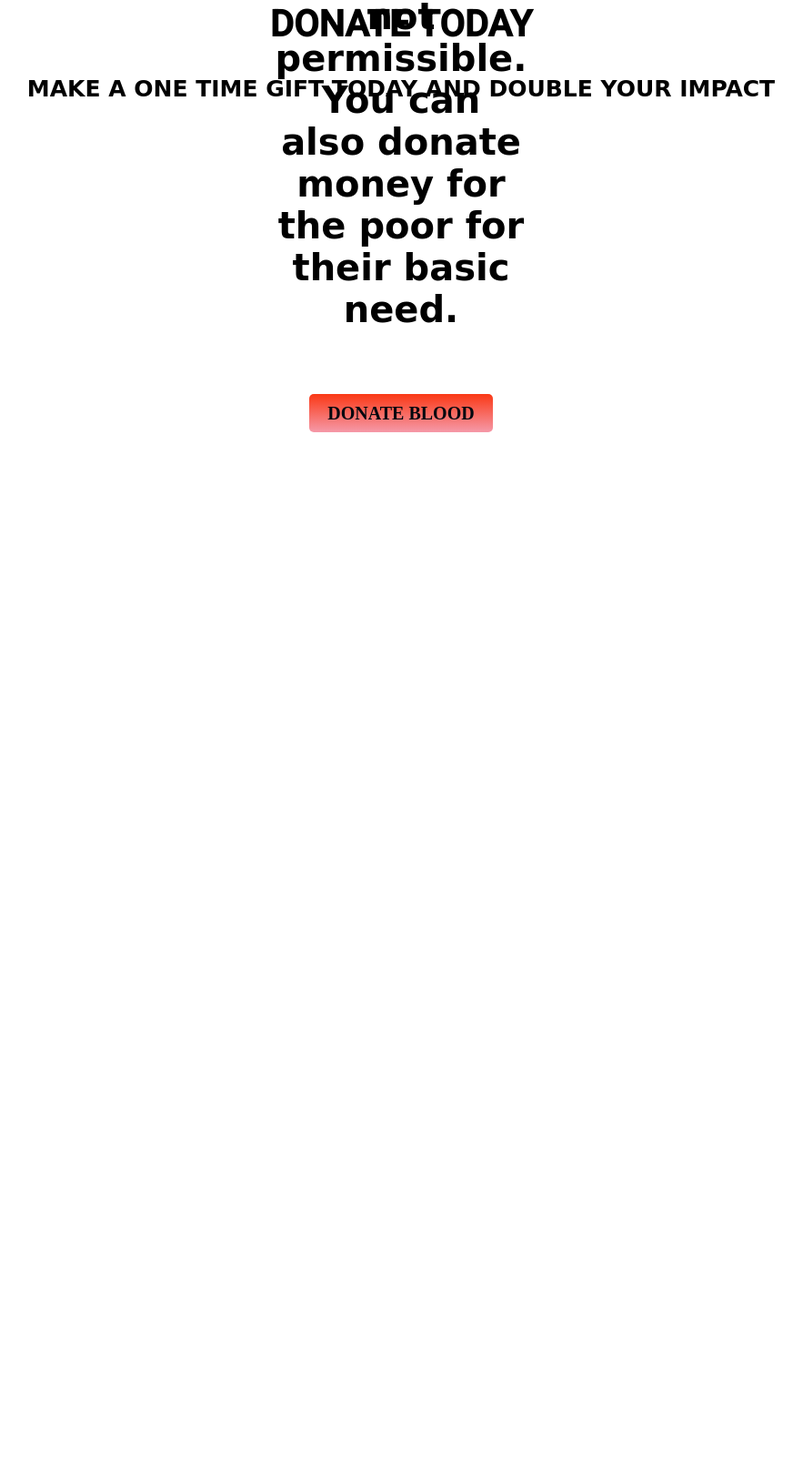
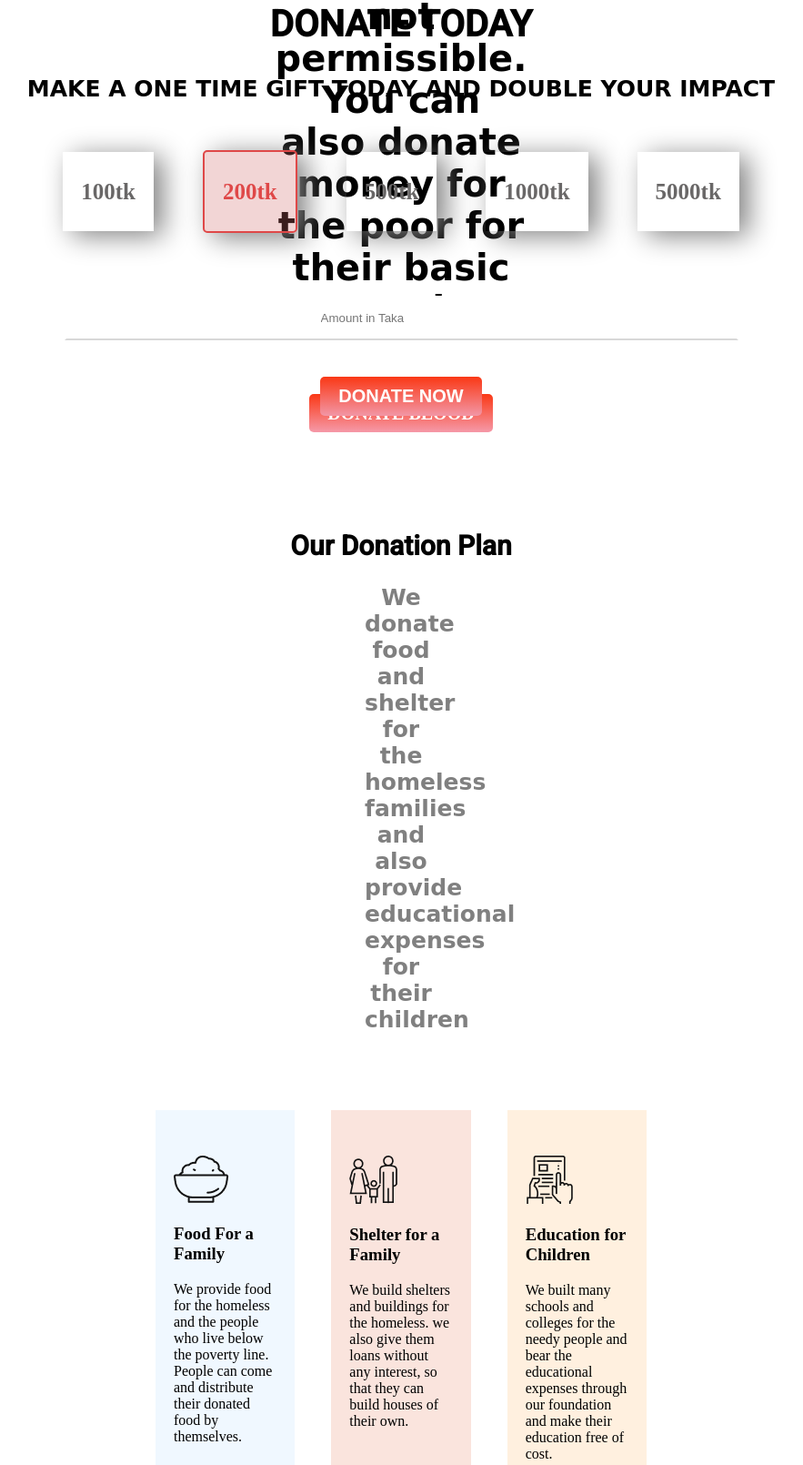
Before and after one commit to pathikroy86/Donation-Campaign, a plain HTML site: page index.html in a window 1280 px wide. Shown: the part 1050-2660 px from the top of the page at 91% size, without its empty margins (199-1082 px from the left). Before the commit the page ends 1525 px from the top, so only its background shows below. Drawn offline with Linux system fonts and the light colour scheme; a web font is replaced by a local one.

Commit message:
donation

```diff
--- a/index.html
+++ b/index.html
@@ -39,7 +39,45 @@
         <p>
             MAKE A ONE TIME GIFT TODAY AND DOUBLE YOUR IMPACT
         </p>
+        <div style="padding-bottom: 100px;">
+            <strong class="amount">100tk</strong>
+            <strong class="amount orange">200tk</strong>
+            <strong class="amount">500tk</strong>
+            <strong class="amount">1000tk</strong>
+            <strong class="amount">5000tk</strong>
+        </div>
+        <input class="box-resize" type="text" name="" placeholder="Amount in Taka"><br>
+        <button class="button-style" style="border: none; margin-bottom: 50px;">DONATE NOW</button>
     </section>
+    <section class="donation-plan">
+        <h1>
+            Our Donation Plan
+        </h1>
+        <p>
+            We donate food and shelter for the homeless families and also provide educational expenses for their
+            children
+        </p>
+    </section>
+    <div class="donation-flex">
+        <div class="width-resize food">
+            <img src="icons/food.png" alt="">
+            <h3>Food For a Family</h3>
+            <p>We provide food for the homeless and the people who live below the poverty line. People can come and
+                distribute their donated food by themselves.</p>
+        </div>
+        <div class="width-resize shelter">
+            <img src="icons/shelter.png" alt="">
+            <h3>Shelter for a Family</h3>
+            <p>We build shelters and buildings for the homeless. we also give them loans without any interest, so
+                that they can build houses of their own.</p>
+        </div>
+        <div class="width-resize education">
+            <img src="icons/Frame-1.png" alt="">
+            <h3>Education for Children</h3>
+            <p>We built many schools and colleges for the needy people and bear the educational expenses through our
+                foundation and make their education free of cost.</p>
+        </div>
+    </div>
 </body>
 
 </html>
--- a/style.css
+++ b/style.css
@@ -37,7 +37,7 @@ body {
     font-size: 20px;
     background-image: linear-gradient(rgb(250, 56, 21), rgba(243, 130, 149, 0.815));
     padding: 10px 20px;
-    color: rgb(0, 8, 15);
+    color: white;
     border-radius: 5px;
 }
 
@@ -55,5 +55,85 @@ body {
     font-family: 'Edu TAS Beginner', cursive;
     font-weight: 700;
     font-size: 25px;
-    padding-bottom: 20px;
+    padding-bottom: 60px;
 }
+
+.amount {
+    padding-left: 20px;
+    padding-right: 20px;
+    margin-left: 25px;
+    margin-right: 25px;
+    font-size: 25px;
+    box-shadow: 10px 5px 30px grey;
+    padding-top: 30px;
+    padding-bottom: 30px;
+    color: rgb(105, 103, 103);
+}
+
+.orange {
+    background-color: rgba(207, 108, 108, 0.281);
+    color: rgb(223, 72, 72);
+    border: 2px solid rgb(223, 72, 72);
+    border-radius: 5px;
+}
+
+.box-resize {
+    padding-left: 280px;
+    padding-right: 280px;
+    padding-top: 15px;
+    padding-bottom: 15px;
+    border-top: 2px solid white;
+    border-left: 2px solid white;
+    border-right: 2px solid white;
+    border-bottom: 2px solid rgba(128, 128, 128, 0.308);
+    margin-bottom: 40px;
+}
+
+.donation-plan {
+    text-align: center;
+}
+
+.donation-plan h1 {
+    font-family: 'Roboto', sans-serif;
+    font-size: 30px;
+}
+
+.donation-plan p {
+    font-family: 'Edu TAS Beginner', cursive;
+    font-weight: 700;
+    font-size: 25px;
+    padding-bottom: 60px;
+    padding-left: 600px;
+    padding-right: 600px;
+    color: grey;
+}
+
+.donation-flex {
+    display: flex;
+    padding-left: 350px;
+    padding-right: 350px;
+    margin-bottom: 100px;
+}
+
+.width-resize {
+    width: 33%;
+    text-align: left;
+    padding-left: 20px;
+    padding-right: 20px;
+    padding-top: 50px;
+    padding-bottom: 50px;
+    margin-left: 20px;
+    margin-right: 20px;
+}
+
+.food {
+    background-color: aliceblue;
+}
+
+.shelter {
+    background-color: rgba(233, 150, 122, 0.253);
+}
+
+.education {
+    background-color: rgba(255, 228, 196, 0.541);
+}
```
